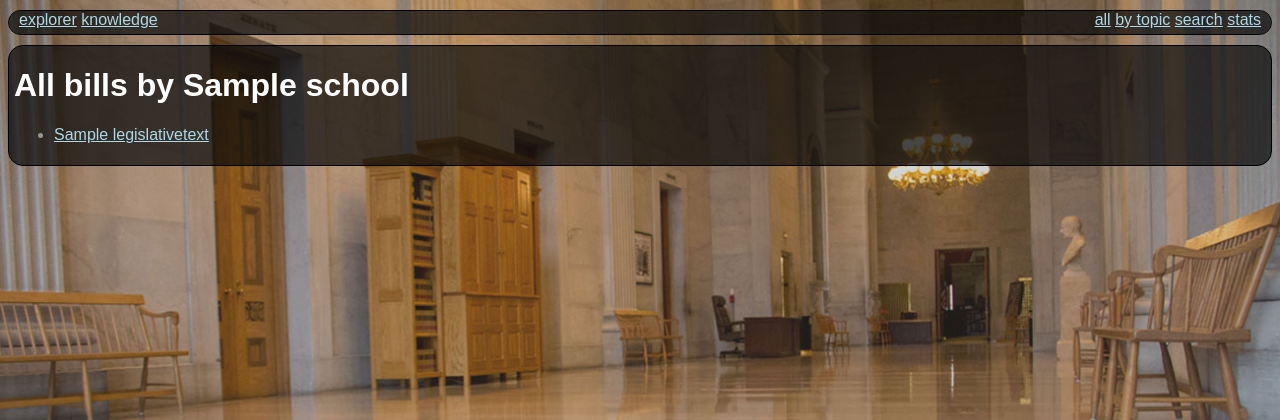
After one commit to stupidcomputer/yig, a Django app: page /explorer/schools/1/ in a window 1280 px wide. The commit adds this page. Shown: the top 420 px of the page. Run offline with Django 4.2, Linux system fonts and the light colour scheme; tables that the repository leaves empty hold one stand-in row (values such as "Sample post").

Commit message:
add a School model

```diff
--- a/franklincce/explorer/admin.py
+++ b/franklincce/explorer/admin.py
@@ -11,7 +11,8 @@ class LegislationBookAdmin(admin.ModelAdmin):
 to_register = [
     [models.LegislativeText, LegislativeTextAdmin],
     [models.LegislationBook, LegislationBookAdmin],
-    [models.LegislationClassification]
+    [models.LegislationClassification],
+    [models.School],
 ]
 for i in to_register:
     admin.site.register(*i)
--- a/franklincce/explorer/models.py
+++ b/franklincce/explorer/models.py
@@ -6,6 +6,25 @@ import io
 import fitz
 
 from collections import namedtuple
+
+def ForeignInstantiateIfNone(model, name):
+    """
+    Search the model for instances by name.
+    If there's none, then create one.
+    """
+    filtered = model.objects.filter(name__exact=name)
+    try:
+        return filtered[0]
+    except IndexError:
+        obj = model(name=name)
+        obj.save()
+        return obj
+
+class School(models.Model):
+    name = models.CharField(max_length=256)
+
+    def __str__(self):
+        return self.name
 
 class LegislationBook(models.Model):
     class ConferenceType(models.TextChoices):
@@ -47,6 +66,7 @@ class LegislationBook(models.Model):
             return
 
         for text in parsed.output:
+            text["school"] = ForeignInstantiateIfNone(School, text["school"])
             text = LegislativeText(**text, from_book=self)
             text.save()
 
@@ -78,7 +98,7 @@ class LegislativeText(models.Model):
     committee = models.IntegerField()
     category = models.CharField(max_length=256)
     docket_order = models.IntegerField()
-    school = models.CharField(max_length=256)
+    school = models.ForeignKey(School, on_delete=models.SET_NULL, null=True)
     sponsors = models.CharField(max_length=256)
     from_book = models.ForeignKey(LegislationBook, on_delete=models.CASCADE)
     legislation_title = models.CharField(max_length=512)
--- a/franklincce/explorer/templates/explorer/legislation.html
+++ b/franklincce/explorer/templates/explorer/legislation.html
@@ -13,7 +13,7 @@
 
         <p><i>{{ legislation.assembly }}/{{ legislation.committee }}/{{ legislation.docket_order }}</i></p>
 
-        <p>Sponsored by {{ legislation.sponsors }} of {{ legislation.school }}</p>
+        <p>Sponsored by {{ legislation.sponsors }} of <a href="/explorer/schools/{{ legislation.school.id}}">{{ legislation.school }}</a></p>
 
         <p>Presented as part of the <a href="/explorer/conference/{{ legislation.from_book.id }}">{{ legislation.from_book.name }}</a> conference</p>
     </div>
--- /dev/null
+++ b/franklincce/explorer/templates/explorer/school.html
@@ -0,0 +1,14 @@
+{% extends "explorer/base.html" %}
+
+{% block content %}
+<link rel="stylesheet" type="text/css" href="/static/tn.css" />
+<div class="boxed">
+    <h1>All bills by {{ school_name }}</h1>
+
+    <ul>
+        {% for text in legislation %}
+        <li><a href="/explorer/legislation/{{ text.id }}">{{ text.legislation_title }}</a></li>
+        {% endfor %}
+    </ul>
+</div>
+{% endblock content %}
--- a/franklincce/explorer/urls.py
+++ b/franklincce/explorer/urls.py
@@ -9,5 +9,6 @@ urlpatterns = [
     path("legislation/<int:legislation_id>/", views.view_legislation, name="viewleg"),
     path("conference/<int:conference_id>/", views.view_conference, name="viewconf"),
     path("topics/<int:classification_id>/", views.get_all_classified_by_id, name="classificationview"),
-    path("topics/", views.get_all_classifications, name="classificationview"),
+    path("topics/", views.get_all_classifications, name="classificationsview"),
+    path("schools/<int:school_id>/", views.get_all_by_school, name="schoolview"),
 ]
--- a/franklincce/explorer/views.py
+++ b/franklincce/explorer/views.py
@@ -1,7 +1,7 @@
 from django.shortcuts import get_object_or_404, render
 from django.http import HttpResponse
 
-from .models import LegislativeText, LegislationBook, LegislationClassification
+from .models import LegislativeText, LegislationBook, LegislationClassification, School
 
 from random import sample
 
@@ -80,3 +80,12 @@ def get_all_classified_by_id(request, classification_id):
         "legislation": matches,
         "result_name": "All legislation in topic {}".format(classification.name)
     })
+
+
+def get_all_by_school(request, school_id):
+    school = get_object_or_404(School, pk=school_id)
+
+    return render(request, "explorer/school.html", {
+        "school_name": school.name,
+        "legislation": school.legislativetext_set.all()
+    })
```
Also changed, not shown: franklincce/explorer/migrations/0008_school_alter_legislativetext_school.py (added).
